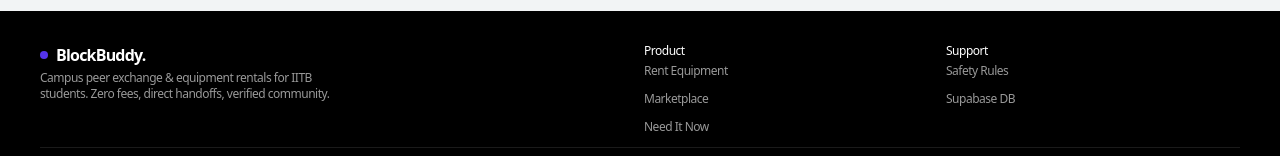
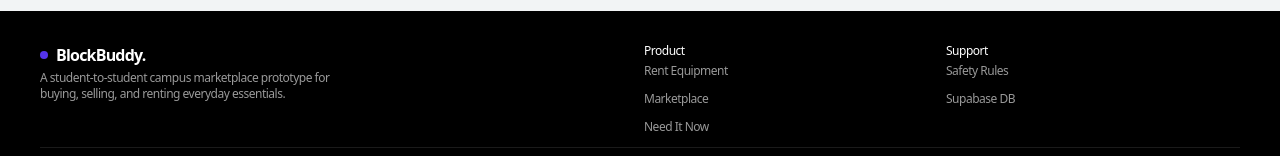
Before and after one commit to prishapandey/blockbuddy, a React (Vite) app: page / in a window 1280 px wide. Shown: the part 2932-3088 px from the top of the page. Built offline with nearby package versions, Linux system fonts and the light colour scheme; no server answers; the database is empty.

Commit message:
Remove false campus affiliation and verification claims from footer

```diff
--- a/src/components/Footer.tsx
+++ b/src/components/Footer.tsx
@@ -19,7 +19,7 @@ export const Footer: React.FC<FooterProps> = ({
               <span className="text-white">BlockBuddy<span className="text-accent-wash">.</span></span>
             </div>
             <p className="text-white/60 text-body-sm leading-relaxed max-w-xs">
-              Campus peer exchange & equipment rentals for IITB students. Zero fees, direct handoffs, verified community.
+              A student-to-student campus marketplace prototype for buying, selling, and renting everyday essentials.
             </p>
           </div>
 
```
